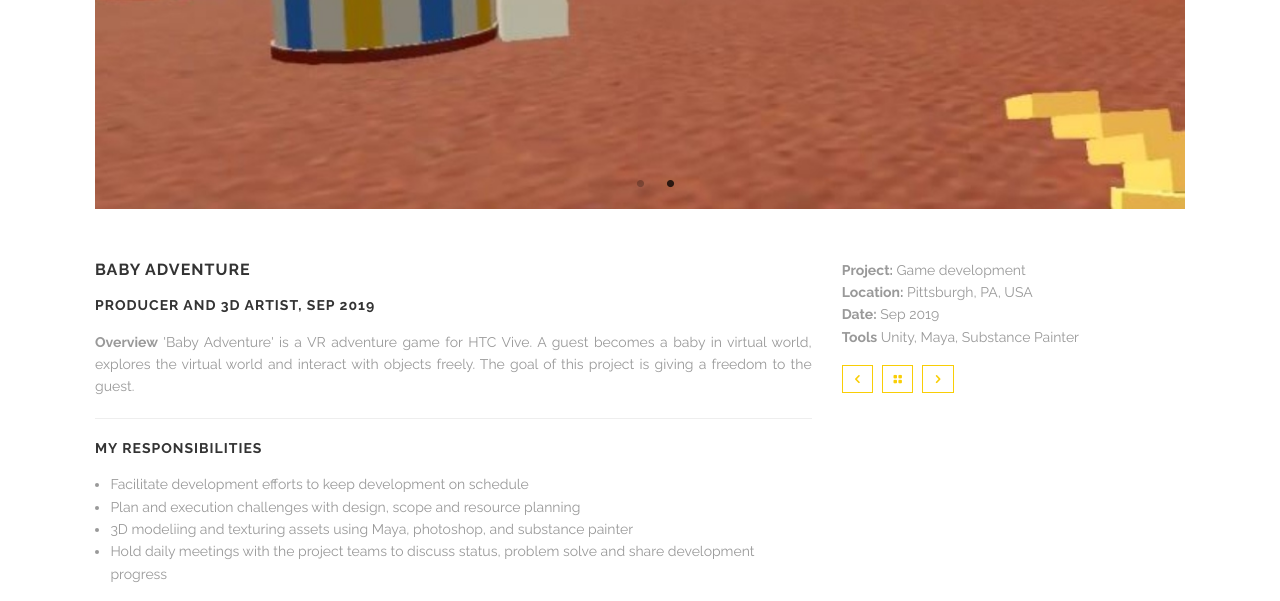
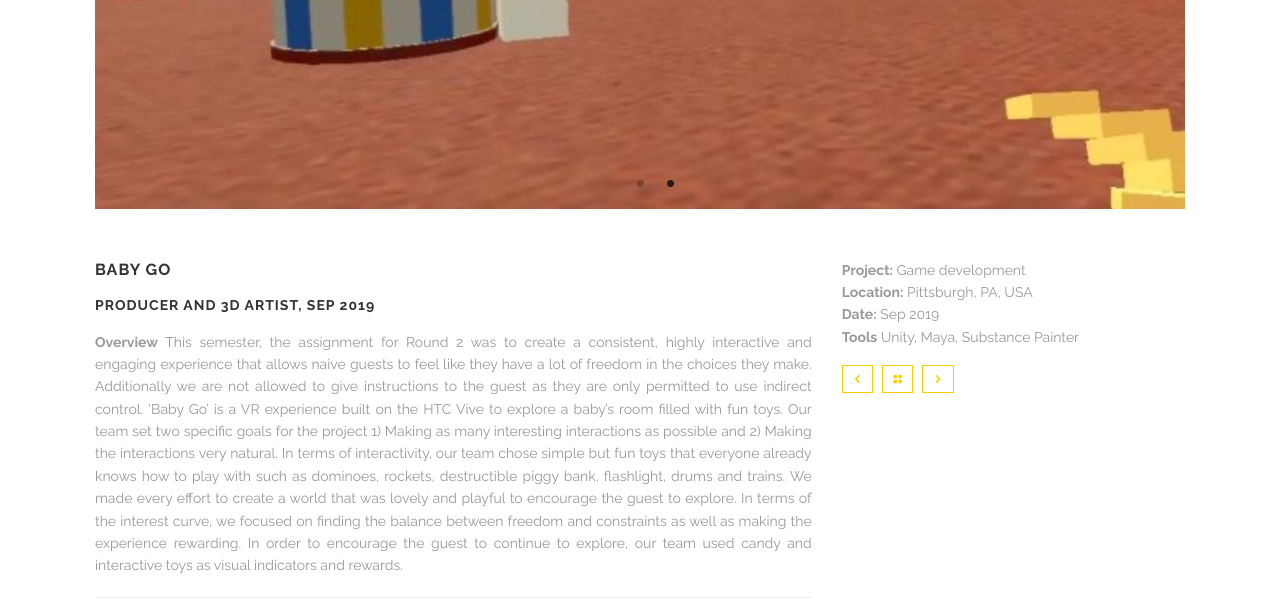
Before and after one commit to hyoeunK/hyoeunK.github.io, a Jekyll site: the page built from portfolio-item_startup.html, in a window 1280 px wide and 900 px high, scrolled down 783 px, cut to the strip 0-601 px from the top of the window. Built offline with Jekyll 4.4.1, drawn with Linux system fonts in a browser that asks for light colours.

Commit message:
Update portfolio-item_startup.html
video

```diff
--- a/portfolio-item_startup.html
+++ b/portfolio-item_startup.html
@@ -32,12 +32,15 @@ images:
   <div class='spacing'></div>
   <div class='row'>
     <div class='large-8 columns'>
-      <h3>Baby Adventure<br>
-        <h4>Producer and 3D artist, Sep 2019</h4>
+      <h3>Baby Go<br>
+        <h4>Producer and 3D Artist, Sep 2019</h4>
       </h3>
       <p style="text-align:justify;">
         <strong>Overview</strong>
-        'Baby Adventure' is a VR adventure game for HTC Vive. A guest becomes a baby in virtual world, explores the virtual world and interact with objects freely. The goal of this project is giving a freedom to the guest.
+        This semester, the assignment for Round 2 was to create a consistent, highly interactive and engaging experience that allows naive guests to feel like they have a lot of freedom in the choices they make. Additionally we are not allowed to give instructions to the guest as they are only permitted to use indirect control.
+        ‘Baby Go’ is a VR experience built on the HTC Vive to explore a baby’s room filled with fun toys. Our team set two specific goals for the project 1) Making as many interesting interactions as possible and 2) Making the interactions very natural.
+        In terms of interactivity, our team chose simple but fun toys that everyone already knows how to play with such as dominoes, rockets, destructible piggy bank, flashlight, drums and trains. We made every effort to create a world that was lovely and playful to encourage the guest to explore.
+        In terms of the interest curve, we focused on finding the balance between freedom and constraints as well as making the experience rewarding. In order to encourage the guest to continue to explore, our team used candy and interactive toys as visual indicators and rewards.
       </p>
       <hr>
 
@@ -62,7 +65,7 @@ images:
 
       <div class="image123">
           <div style="float:left;margin-right:5px;">
-            <iframe width="720" height="480" src="https://www.youtube.com/embed/Zf7jKG89mgk" frameborder="0" allow="accelerometer; autoplay; encrypted-media; gyroscope; picture-in-picture" allowfullscreen></iframe>
+            <iframe width="720" height="480" src="https://www.youtube.com/embed/Yg_Wr7MRJLk" frameborder="0" allow="accelerometer; autoplay; encrypted-media; gyroscope; picture-in-picture" allowfullscreen></iframe>
               <div class='spacing'></div>
           </div>
       </div>
```
